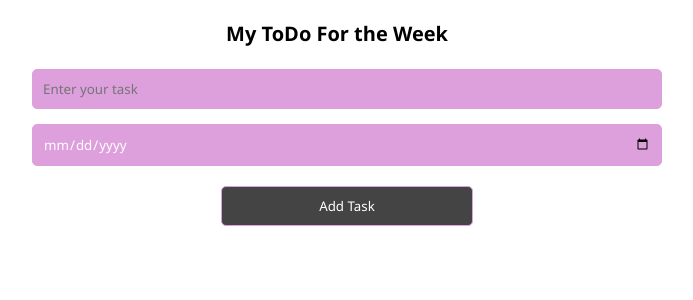
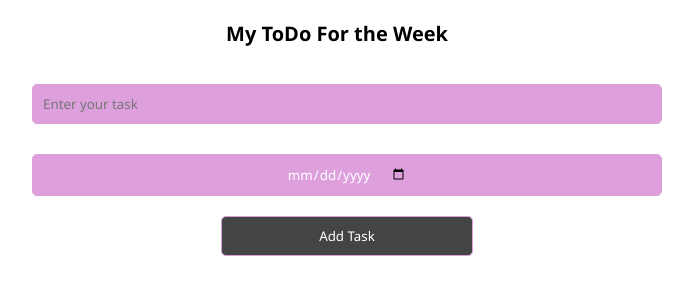
Before and after one commit to Dam563/FNT-103, a React (Create React App) app: page /Todo in a window 1280 px wide. Shown: the top 300 px of the page, without its empty margins (303-996 px from the left). Built offline with nearby package versions, Linux system fonts and the light colour scheme.

Commit message:
"new-changes"

```diff
--- a/src/components/toDoForm/ToDoForm.jsx
+++ b/src/components/toDoForm/ToDoForm.jsx
@@ -19,6 +19,7 @@ const ToDoForm = ({ onAddTransaction }) => {
       <input
         type="text"
         value={task}
+        id='input'
         onChange={(e) => setTask(e.target.value)}
         placeholder="Enter your task"
         required
@@ -26,10 +27,11 @@ const ToDoForm = ({ onAddTransaction }) => {
        <input
         type="date"
         value={date}
+        id='input'
         onChange={(e) => setDate(e.target.value)}
         required
       />
-      <button type="submit">Add Task</button>
+      <button id='button' type="submit">Add Task</button>
     </form>
   );
 }
--- a/src/components/toDoForm/todoform.css
+++ b/src/components/toDoForm/todoform.css
@@ -1,5 +1,5 @@
 
-input{
+#input{
     border: 1px solid plum;
     background-color: plum;
     color: white;
@@ -10,7 +10,7 @@ input{
     font-family: 'Segoe UI', Tahoma, Geneva, Verdana, sans-serif;
 }
 
-button{
+#button{
     border: 1px solid plum;
     background-color: #444;
     color: white;
--- a/src/components/toDoList/ToDoList.jsx
+++ b/src/components/toDoList/ToDoList.jsx
@@ -6,9 +6,10 @@ import './todolist.css';
 
 const ToDoList = ({ transactions }) => {
   return (
-    <ul>
+    <ul id='ul'>
       {transactions.map((transaction) => (
-        <li key={transaction.id}>
+        <li id='li'
+        key={transaction.id}>
           {transaction.date}     : {transaction.task}
         </li>
       ))}
--- a/src/components/toDoList/todolist.css
+++ b/src/components/toDoList/todolist.css
@@ -1,11 +1,11 @@
 
-ul{
+#ul{
     display: block;
     width: 60%;
     margin-left: auto;
     margin-right: auto;
 }
-li{
+#li{
     border: 1px solid plum;
     background-color: plum;
     color: white;
```
